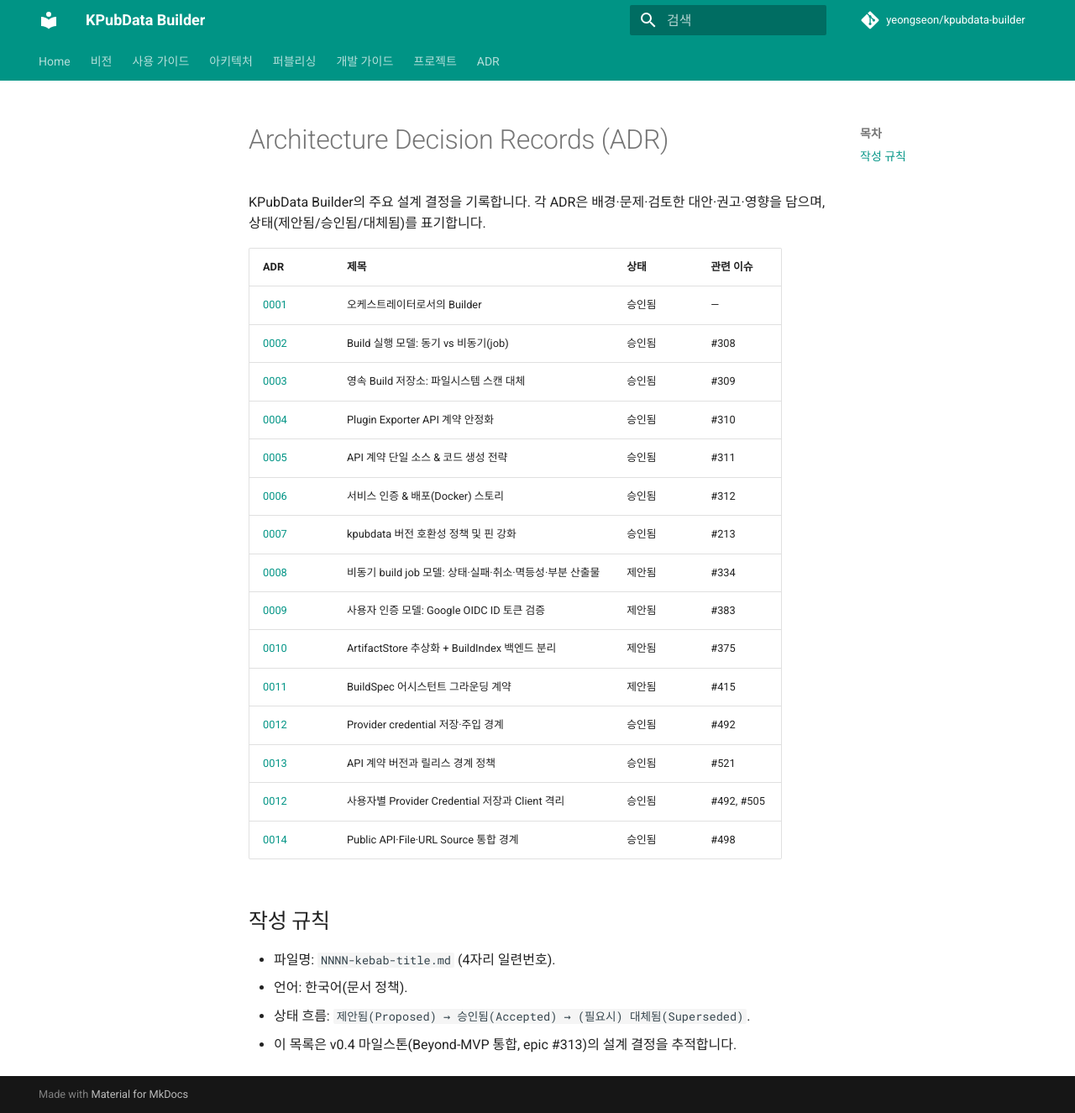
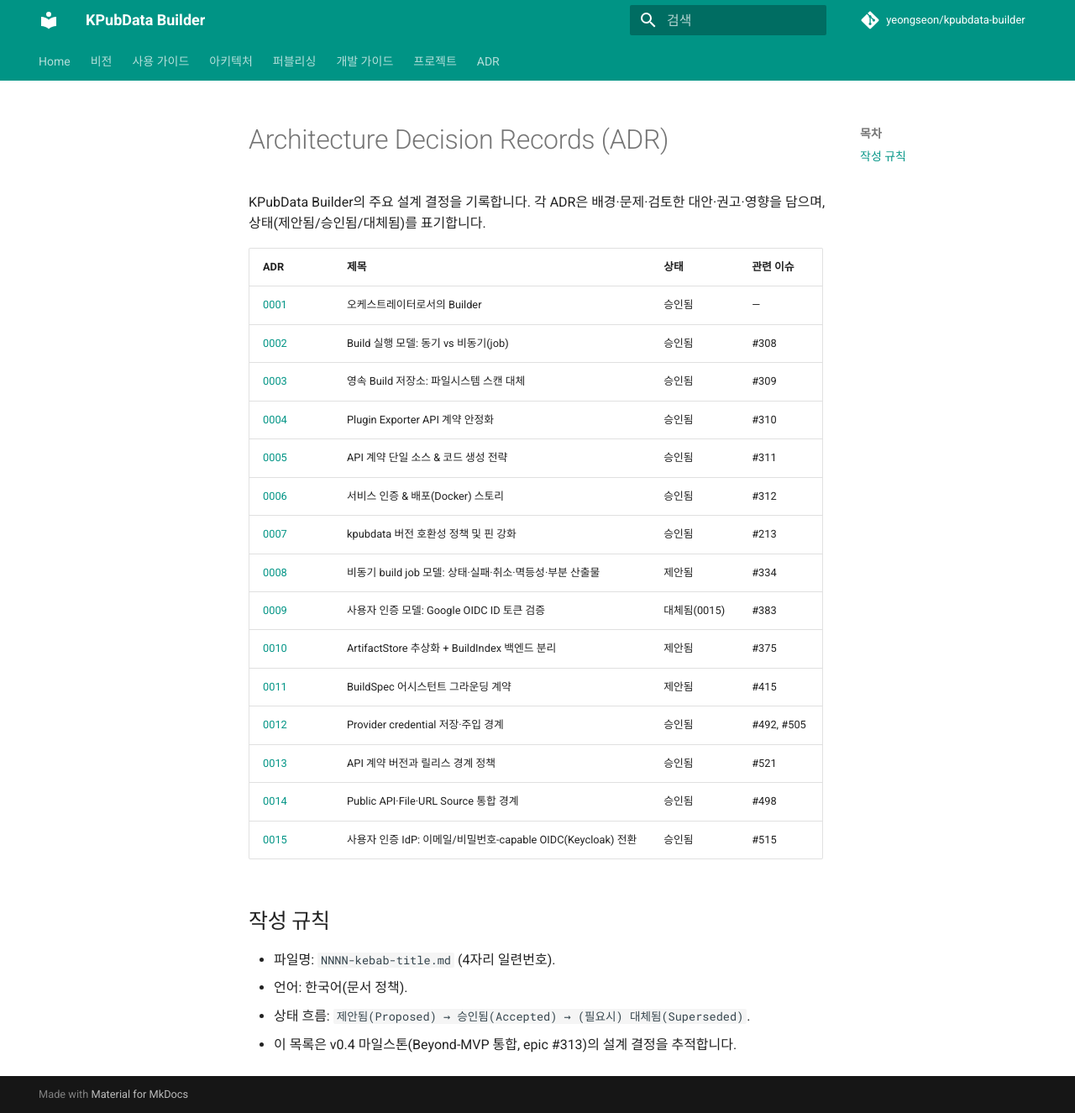
Before and after one commit to yeongseon/kpubdata-builder, an MkDocs documentation site: the page built from docs/adrs/README.md, in a window 1280 px wide and 1325 px high. Shown: the whole window at 84% size. Built offline with MkDocs 1.6.1 and Material for MkDocs 9.7.7, drawn with Linux system fonts in a browser that asks for light colours; comment, search, counter and statistics services are not loaded.

```diff
--- a/docs/adrs/README.md
+++ b/docs/adrs/README.md
@@ -12,13 +12,13 @@ KPubData Builder의 주요 설계 결정을 기록합니다. 각 ADR은 배경·
 | [0006](./0006-service-auth-and-deployment.md) | 서비스 인증 & 배포(Docker) 스토리 | 승인됨 | #312 |
 | [0007](./0007-kpubdata-version-compatibility-policy.md) | kpubdata 버전 호환성 정책 및 핀 강화 | 승인됨 | #213 |
 | [0008](./0008-async-build-job-model.md) | 비동기 build job 모델: 상태·실패·취소·멱등성·부분 산출물 | 제안됨 | #334 |
-| [0009](./0009-user-authentication-google-oidc.md) | 사용자 인증 모델: Google OIDC ID 토큰 검증 | 제안됨 | #383 |
+| [0009](./0009-user-authentication-google-oidc.md) | 사용자 인증 모델: Google OIDC ID 토큰 검증 | 대체됨(0015) | #383 |
 | [0010](./0010-artifactstore-state-backend.md) | ArtifactStore 추상화 + BuildIndex 백엔드 분리 | 제안됨 | #375 |
 | [0011](./0011-buildspec-assistant-grounding.md) | BuildSpec 어시스턴트 그라운딩 계약 | 제안됨 | #415 |
-| [0012](./0012-provider-credential-boundary.md) | Provider credential 저장·주입 경계 | 승인됨 | #492 |
+| [0012](./0012-provider-credential-boundary.md) | Provider credential 저장·주입 경계 | 승인됨 | #492, #505 |
 | [0013](./0013-api-contract-release-policy.md) | API 계약 버전과 릴리스 경계 정책 | 승인됨 | #521 |
-| [0012](./0012-provider-credential-boundary.md) | 사용자별 Provider Credential 저장과 Client 격리 | 승인됨 | #492, #505 |
 | [0014](./0014-source-ingestion-file-url-boundary.md) | Public API·File·URL Source 통합 경계 | 승인됨 | #498 |
+| [0015](./0015-email-password-oidc-idp-keycloak.md) | 사용자 인증 IdP: 이메일/비밀번호-capable OIDC(Keycloak) 전환 | 승인됨 | #515 |
 
 ## 작성 규칙
 
```
Also changed, not shown: docs/adrs/0009-user-authentication-google-oidc.md (+1 -1 lines), docs/deploy.md (+3 -1 lines).
